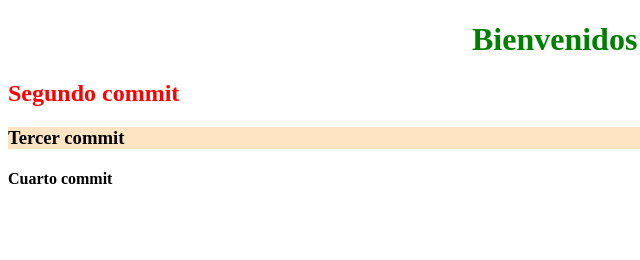
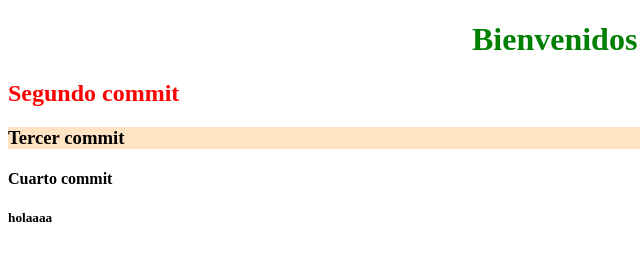
Before and after one commit to Veneburon15/prueba-2, a plain HTML site: page index.html in a window 1280 px wide. Shown: the full height of the page, 0-640 px from the left. Drawn offline with Linux system fonts and the light colour scheme.

Commit message:
mi h5 en master

```diff
--- a/index.html
+++ b/index.html
@@ -12,5 +12,6 @@
         <h2>Segundo commit</h2>
         <h3>Tercer commit</h3>
         <h4>Cuarto commit</h4>
+        <h5>holaaaa</h5>
     </body>
 </html>
```
